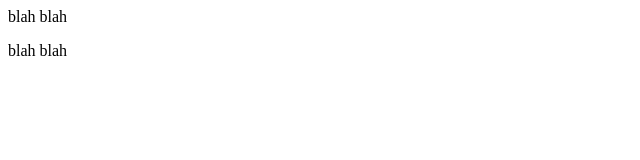
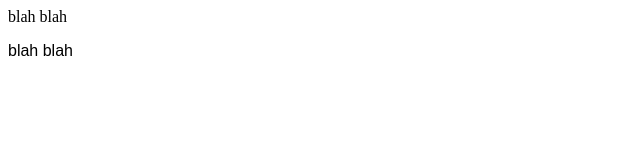
Before and after one commit to QuantumT95/Google-fonts, a plain HTML site: page index.html in a window 1280 px wide. Shown: the full height of the page, 0-640 px from the left. Drawn offline with Linux system fonts and the light colour scheme; a web font is replaced by a local one.

Commit message:
corrected mistakes

```diff
--- a/index.html
+++ b/index.html
@@ -2,7 +2,7 @@
 <html>
 <head>
 <link href="https://fonts.googleapis.com/css?family=Bubbler+One" rel="stylesheet">
-<link ref="stylesheet" type="text/css" href="style.css">
+<link rel="stylesheet" type="text/css" href="style.css">
 	<title>Google-Fonts </title>
 </head>
 <body>
```
